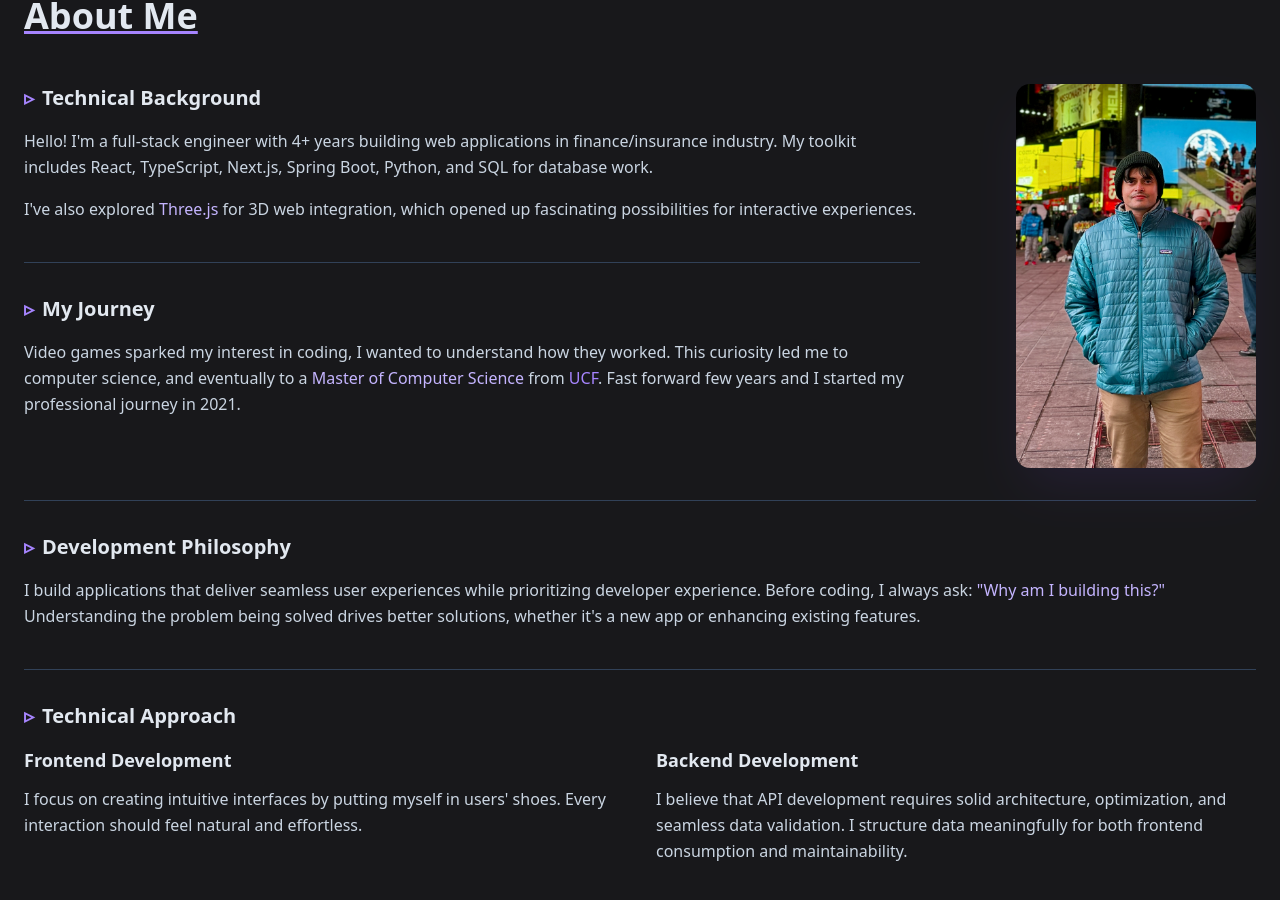
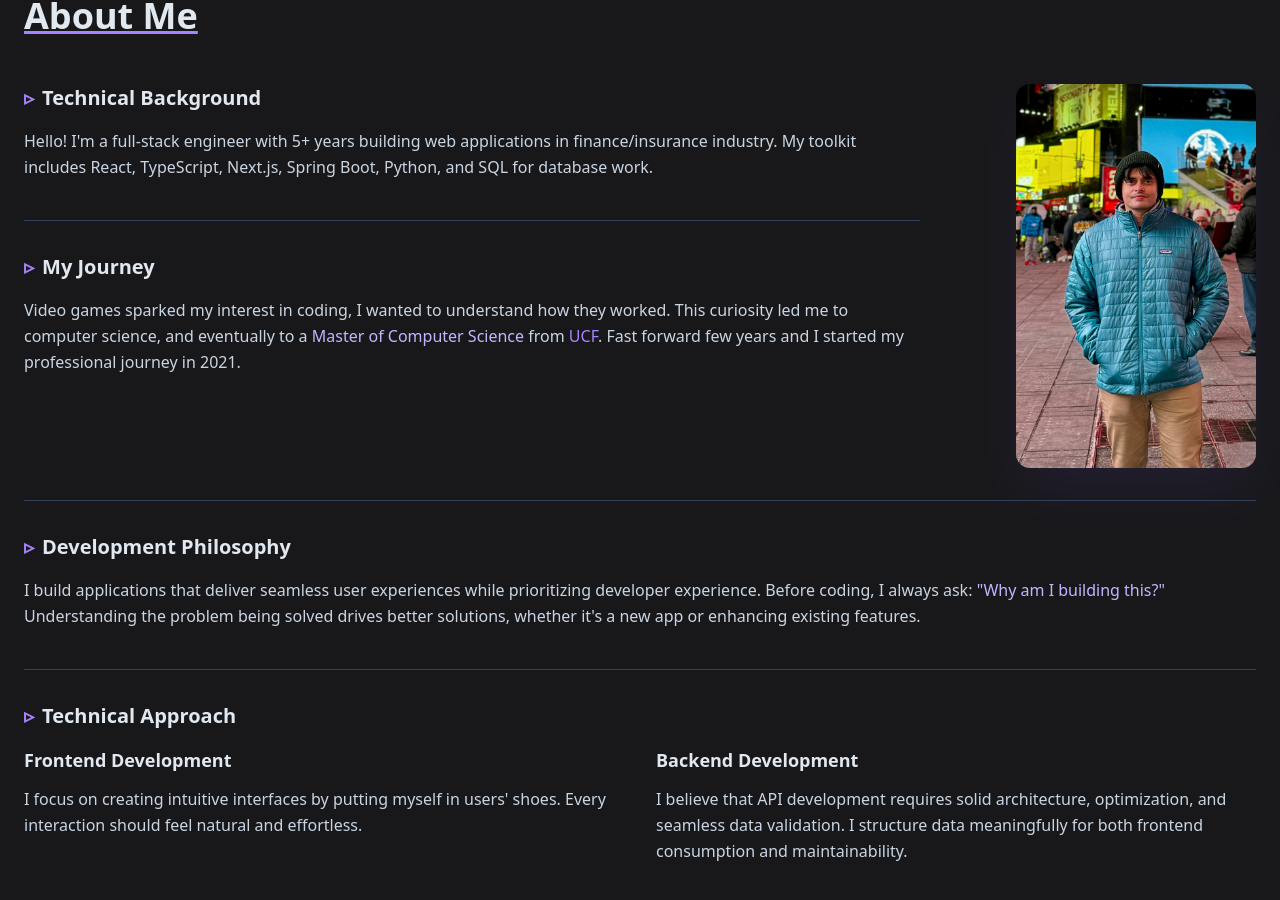
Before and after one commit to rparekh01/my-portfolio, a Next.js app: page / in a window 1280 px wide. Shown: the part 876-1776 px from the top of the page. Built offline with nearby package versions, Linux system fonts and the light colour scheme.

Commit message:
update exp

```diff
--- a/src/components/navigation/about.tsx
+++ b/src/components/navigation/about.tsx
@@ -25,16 +25,10 @@ export default function About() {
               </h2>
               <div className="space-y-4 text-slate-300 leading-relaxed">
                 <p>
-                  Hello! I&apos;m a full-stack engineer with 4+ years building
+                  Hello! I&apos;m a full-stack engineer with 5+ years building
                   web applications in finance/insurance industry. My toolkit
                   includes React, TypeScript, Next.js, Spring Boot, Python, and
                   SQL for database work.
-                </p>
-                <p>
-                  I&apos;ve also explored{" "}
-                  <span className="text-violet-300 font-medium">Three.js</span>{" "}
-                  for 3D web integration, which opened up fascinating
-                  possibilities for interactive experiences.
                 </p>
               </div>
             </div>
```
Also changed, not shown: 1 other file (tests, documents, lock files or other folders).
